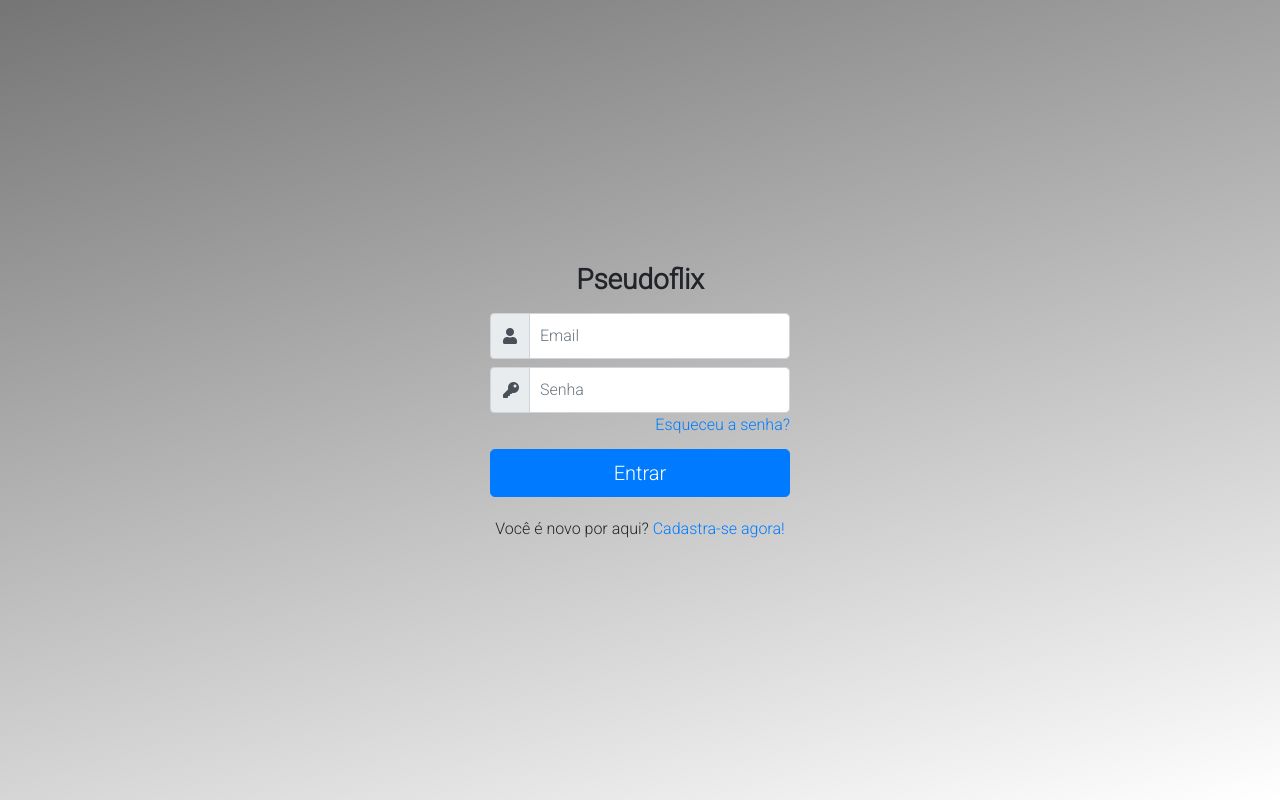
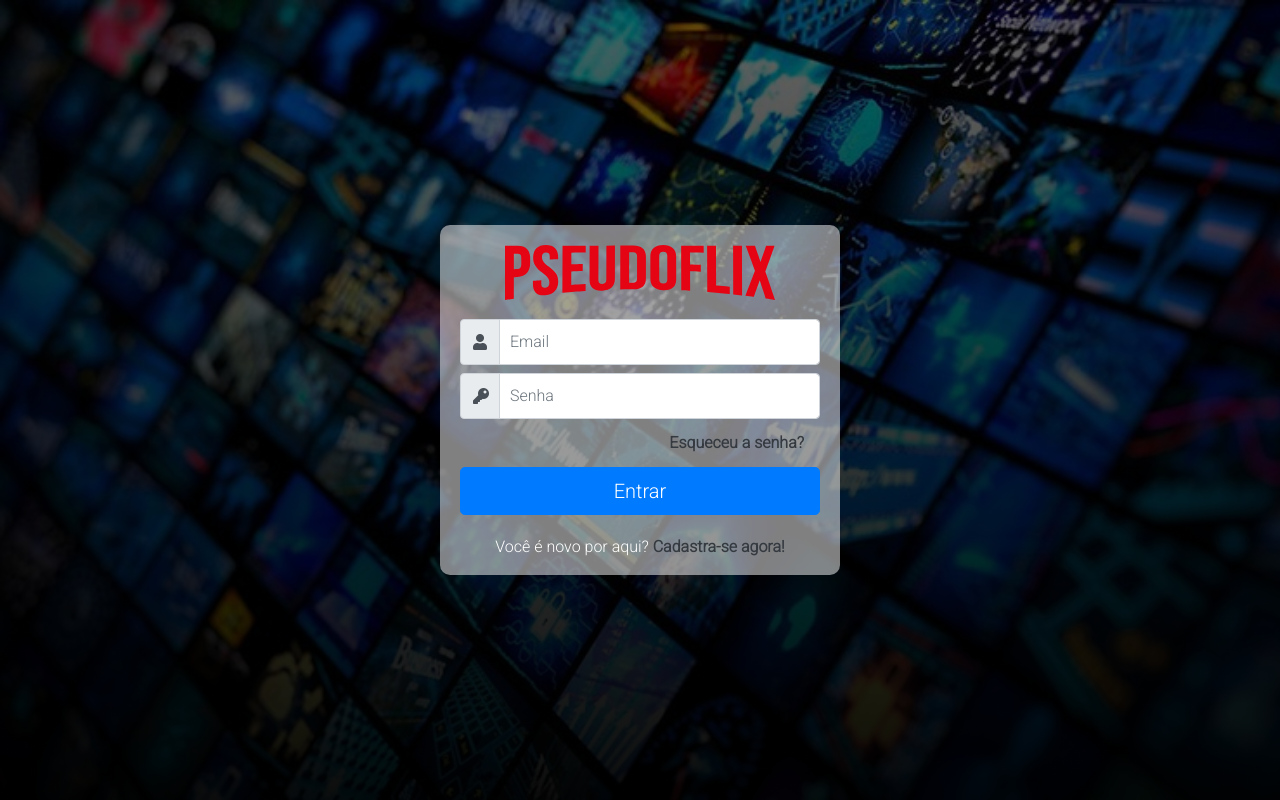
Before and after one commit to rafaelfborges/pseudoflix, a PHP site: page /pseudoflix/ in a window 1280 px wide. Run offline with PHP 8.4, Linux system fonts and the light colour scheme; some libraries are stand-ins or nearby versions.

Commit message:
Refactor login page and authenticate method

```diff
--- a/assets/css/login.css
+++ b/assets/css/login.css
@@ -5,18 +5,34 @@ body {
   align-items: center;
   padding-top: 40px;
   padding-bottom: 40px;
-  background-image: linear-gradient(-195deg,rgb(117, 117, 117), rgb(255, 255, 255));
+
+  font-family: "Roboto", sans-serif;
+  text-rendering: optimizeLegibility;
+  -webkit-font-smoothing: antialiased;
+
+  background-image: linear-gradient(
+      to bottom,
+      rgba(0, 0, 0, 0.6),
+      rgba(0, 0, 0, 0.95)
+    ),
+    url("/pseudoflix/assets/images/login-bg.jpg");
+  background-attachment: fixed;
+  background-repeat: no-repeat;
+  background-size: cover;
 }
 
 .container {
   width: 100%;
+  color: white;
 }
 
 .form-login {
   width: 100%;
-  max-width: 330px;
-  padding: 15px;
+  max-width: 400px;
+  padding: 20px;
   margin: auto;
+  border-radius: 10px;
+  background: rgba(255,255,255,0.5);
 }
 .form-login .checkbox {
   font-weight: 400;
--- a/assets/js/login.js
+++ b/assets/js/login.js
@@ -1,6 +1,7 @@
 
 $(document).ready(function () {
   $("#buttonAcessar").click(function () {
+
     $.ajax({
       url: '/pseudoflix/src/AutenticarUsuario.php',
       cache: false,
@@ -9,12 +10,8 @@ $(document).ready(function () {
         senha: $.MD5($('#inputSenha').val())
       },
       type: "POST",
-      dataType: JSON,
       success: (response) => {
         console.log(response);
-      },
-      error: (request, status, error) => {
-        console.log(request);
       }
     });
     event.preventDefault();
--- a/cadastro.html
+++ b/cadastro.html
@@ -41,7 +41,7 @@
 
 <body>
   <nav class="navbar navbar-dark bg-dark">
-    <a class="navbar-brand font-weight-bolder" href="/">
+    <a class="navbar-brand font-weight-bolder" href="pseudoflix/">
       <img class="logo" src="assets/images/logo.png" alt="Pseudoflix">
     </a>
   </nav>
--- a/index.html
+++ b/index.html
@@ -1,71 +1,107 @@
-<!doctype html>
+<!DOCTYPE html>
 <html lang="pt">
-
   <head>
     <title>Pseudoflix - Filmes e Séries</title>
     <!-- Required meta tags -->
-  <meta charset="utf-8">
-  <meta name="viewport" content="width=device-width, initial-scale=1, shrink-to-fit=no">
+    <meta charset="utf-8" />
+    <meta
+      name="viewport"
+      content="width=device-width, initial-scale=1, shrink-to-fit=no"
+    />
 
     <!-- Bootstrap CSS -->
-  <link rel="stylesheet" href="https://stackpath.bootstrapcdn.com/bootstrap/4.3.1/css/bootstrap.min.css"
-    integrity="sha384-ggOyR0iXCbMQv3Xipma34MD+dH/1fQ784/j6cY/iJTQUOhcWr7x9JvoRxT2MZw1T" crossorigin="anonymous">
+    <link
+      rel="stylesheet"
+      href="https://stackpath.bootstrapcdn.com/bootstrap/4.3.1/css/bootstrap.min.css"
+      integrity="sha384-ggOyR0iXCbMQv3Xipma34MD+dH/1fQ784/j6cY/iJTQUOhcWr7x9JvoRxT2MZw1T"
+      crossorigin="anonymous"
+    />
 
     <!-- Fonte -->
-  <link href="https://fonts.googleapis.com/css2?family=Roboto:wght@300&display=swap" rel="stylesheet">
+    <link
+      href="https://fonts.googleapis.com/css2?family=Roboto:wght@300&display=swap"
+      rel="stylesheet"
+    />
 
     <!--Fontawesome CDN-->
-  <link rel="stylesheet" href="https://use.fontawesome.com/releases/v5.3.1/css/all.css"
-    integrity="sha384-mzrmE5qonljUremFsqc01SB46JvROS7bZs3IO2EmfFsd15uHvIt+Y8vEf7N7fWAU" crossorigin="anonymous">
+    <link
+      rel="stylesheet"
+      href="https://use.fontawesome.com/releases/v5.3.1/css/all.css"
+      integrity="sha384-mzrmE5qonljUremFsqc01SB46JvROS7bZs3IO2EmfFsd15uHvIt+Y8vEf7N7fWAU"
+      crossorigin="anonymous"
+    />
 
     <!-- Global CSS -->
-  <link rel="stylesheet" href="assets/css/reset.css">
-  <link rel="stylesheet" href="assets/css/global.css">
+    <link rel="stylesheet" href="assets/css/reset.css" />
+    <link rel="stylesheet" href="assets/css/global.css" />
 
     <!-- Custom CSS -->
-  <link rel="stylesheet" href="assets/css/login.css">
+    <link rel="stylesheet" href="assets/css/login.css" />
 
     <!-- jQuery first, then Popper.js, then Bootstrap JS -->
     <script src="assets/js/jquery-3.4.1.min.js"></script>
-  <script src="https://cdnjs.cloudflare.com/ajax/libs/popper.js/1.14.7/umd/popper.min.js"
+    <script
+      src="https://cdnjs.cloudflare.com/ajax/libs/popper.js/1.14.7/umd/popper.min.js"
       integrity="sha384-UO2eT0CpHqdSJQ6hJty5KVphtPhzWj9WO1clHTMGa3JDZwrnQq4sF86dIHNDz0W1"
-    crossorigin="anonymous"></script>
-  <script src="https://stackpath.bootstrapcdn.com/bootstrap/4.3.1/js/bootstrap.min.js"
+      crossorigin="anonymous"
+    ></script>
+    <script
+      src="https://stackpath.bootstrapcdn.com/bootstrap/4.3.1/js/bootstrap.min.js"
       integrity="sha384-JjSmVgyd0p3pXB1rRibZUAYoIIy6OrQ6VrjIEaFf/nJGzIxFDsf4x0xIM+B07jRM"
-    crossorigin="anonymous"></script>
+      crossorigin="anonymous"
+    ></script>
 
     <!-- Custom Scripts -->
-  <script src='assets/js/jquery.md5.js'></script>
     <script src="assets/js/login.js"></script>
+    <script src="assets/js/jquery.md5.js"></script>
   </head>
 
   <body>
     <div class="container">
       <form class="form-login" id="formLogin">
-      <h1 class="h3 mb-3 font-weight-bolder text-center">Pseudoflix</h1>
+        <div class="text-center">
+          <a href="/pseudoflix/">
+            <img class="w-75 mb-3" src="assets/images/logo.svg" alt="Pseudoflix" />
+          </a>
+        </div>
+
         <label class="sr-only" for="inputEmail">Email</label>
         <div class="input-group mb-2 mr-sm-2">
           <div class="input-group-prepend">
             <span class="input-group-text"><i class="fas fa-user"></i></span>
           </div>
-        <input type="email" class="form-control" id="inputEmail" placeholder="Email">
+          <input
+            type="email"
+            class="form-control"
+            id="inputEmail"
+            placeholder="Email"
+          />
         </div>
         <label class="sr-only" for="inputSenha">Senha</label>
-      <div class="input-group mb-1 mr-sm-2">
+        <div class="input-group mr-sm-2">
           <div class="input-group-prepend">
             <span class="input-group-text"><i class="fas fa-key"></i></span>
           </div>
-        <input type="password" class="form-control" id="inputSenha" placeholder="Senha">
+          <input
+            type="password"
+            class="form-control"
+            id="inputSenha"
+            placeholder="Senha"
+          />
         </div>
-      <div class="text-right mb-3">
-        <a href="#esqueci" class="text-decoration-none">Esqueceu a senha?</a>
+        <div class="text-right m-3">
+          <a href="#esqueci" class="text-decoration-none text-dark font-weight-bolder">Esqueceu a senha?</a>
         </div>
-      <button id="buttonAcessar" class="btn btn-lg btn-primary btn-block">Entrar</button>
+        <button id="buttonAcessar" class="btn btn-lg btn-primary btn-block">
+          Entrar
+        </button>
         <div class="mt-4 text-center">
-        <span>Você é novo por aqui? <a href="cadastro.html">Cadastra-se agora!</a></span>
+          <span>
+            Você é novo por aqui?
+            <a href="cadastro.html" class="text-decoration-none text-dark font-weight-bolder">Cadastra-se agora!</a>
+          </span>
         </div>
       </form>
     </div>
   </body>
-
 </html>
```
Also changed, not shown: assets/js/cadastro.js (+16 -16 lines), database/pseudoflix.sql (+57 -12 lines), src/AutenticarUsuario.php (+10 -8 lines), assets/images/login-bg.jpg. Lines whose indentation alone changed are shown as unchanged.
